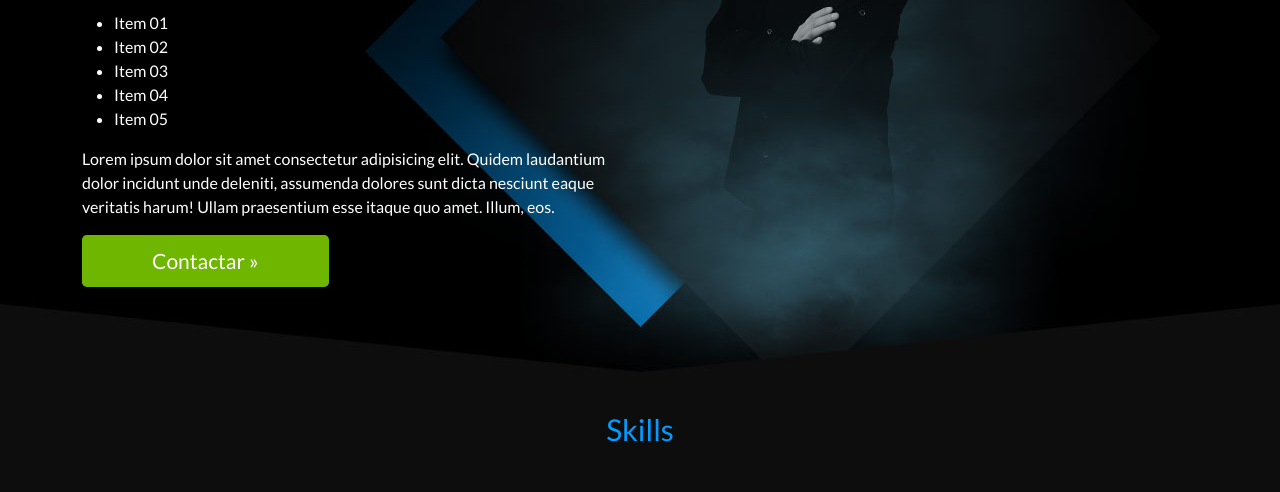
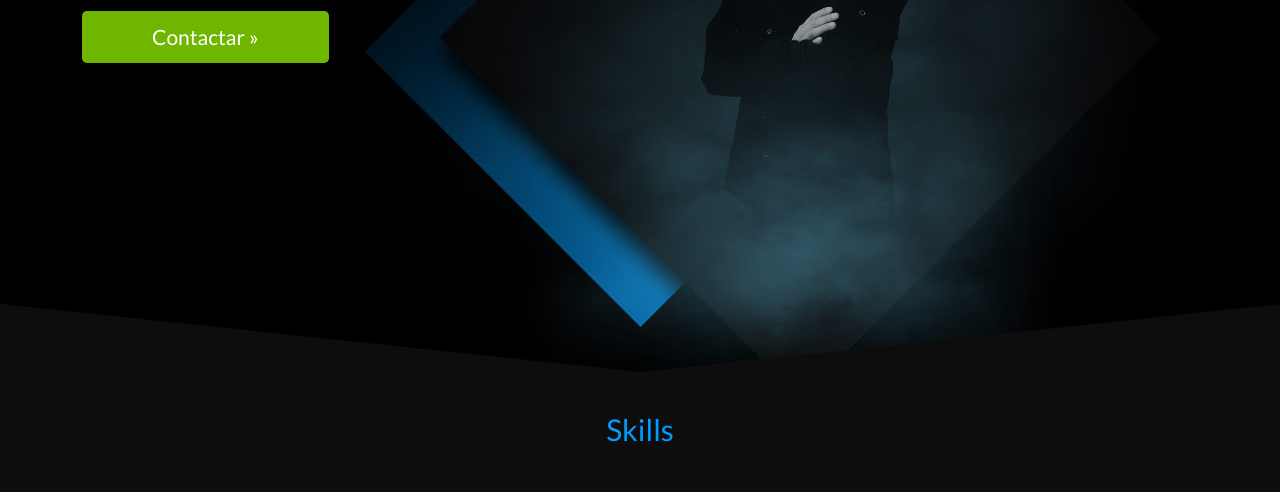
Before and after one commit to ulisesvv1985/proyecto-ulises, a plain HTML site: page index.html in a window 1280 px wide. Shown: the part 308-800 px from the top of the page. Drawn offline with nearby package versions, Linux system fonts and the light colour scheme.

Commit message:
Modifico desde mi rama1

```diff
--- a/index.html
+++ b/index.html
@@ -75,14 +75,6 @@
 		<p class="mt-4 headline__parrafo">
 			Licenciado en Diseño de la Comunicación Gráfica, Web Designer, experto en web marketing performance, front-end & eMail Marketing.
 		</p>
-		<ul>
-			<li>Item 01</li>
-			<li>Item 02</li>
-			<li>Item 03</li>
-			<li>Item 04</li>
-			<li>Item 05</li>
-		</ul>
-		<p>Lorem ipsum dolor sit amet consectetur adipisicing elit. Quidem laudantium dolor incidunt unde deleniti, assumenda dolores sunt dicta nesciunt eaque veritatis harum! Ullam praesentium esse itaque quo amet. Illum, eos.</p>
 		<a href="#contacto" class="btn btn-success btn-lg">Contactar »</a>
 	</div>
 </div>
--- a/sass/estilos.scss
+++ b/sass/estilos.scss
@@ -7,7 +7,6 @@ $color4:#6fb600;
 $color5:#3aaf50;
 $color6:#a681d6;
 $color7:#e8b045;
-$color8:#0000ff;
 /*//////////////////////// Font Size /////////////////////////*/
 $font-size-base:16px;
 $font-size-xxl:36px;
```
Also changed, not shown: 1 other file.
